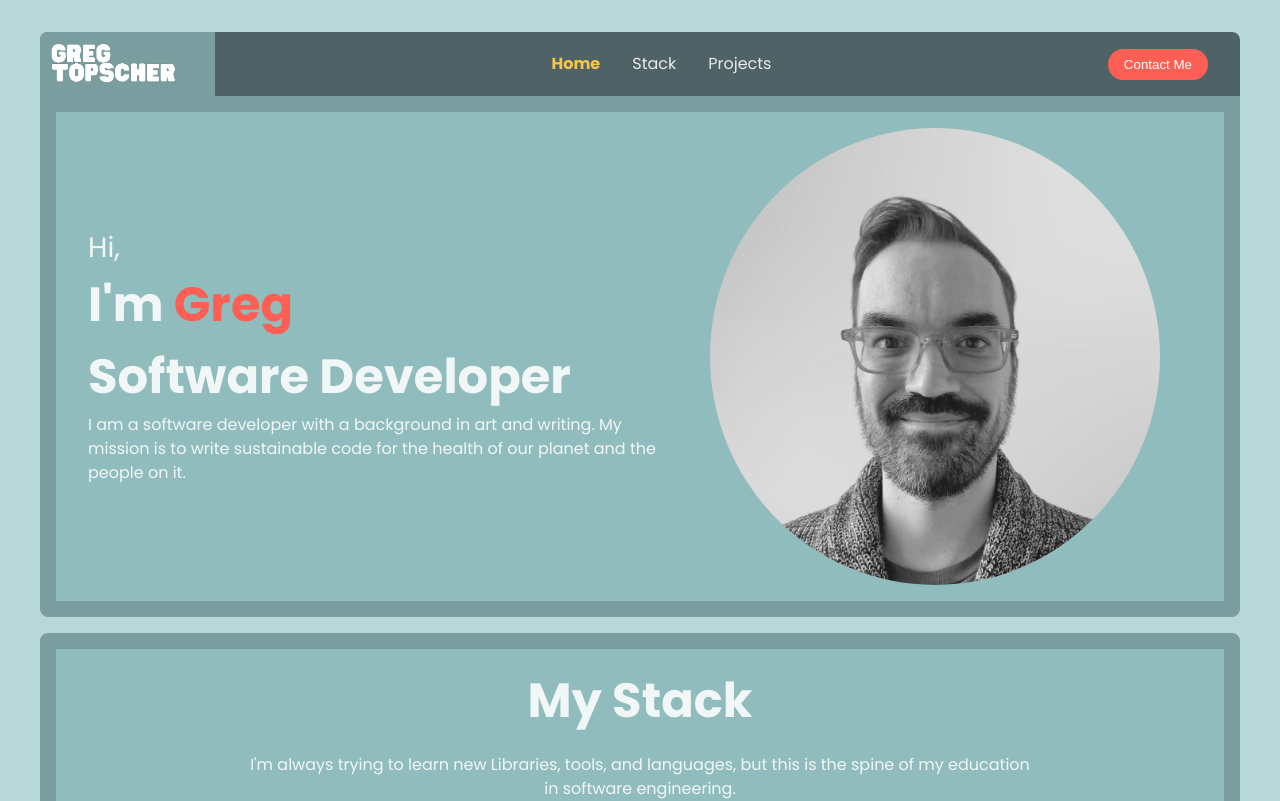
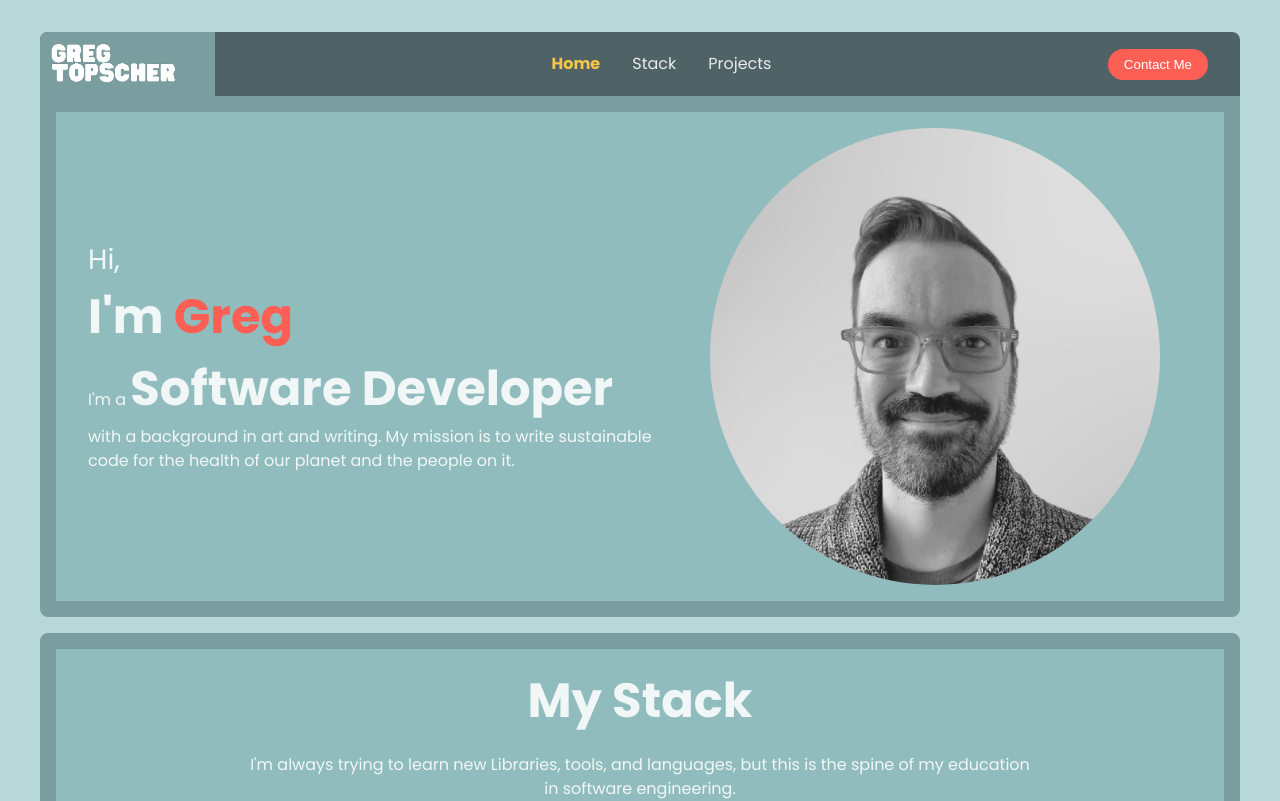
Before and after one commit to cozyfestiv/dev-portfolio, a React (Vite) app: page / in a window 1280 px wide. Shown: the top 801 px of the page. Built offline with nearby package versions, Linux system fonts and the light colour scheme.

Commit message:
cleaning up intro copy

```diff
--- a/src/components/Intro/Intro.jsx
+++ b/src/components/Intro/Intro.jsx
@@ -10,13 +10,11 @@ const Intro = () => {
         <span className="hello">Hi,</span>
         <span className="intro-text">
           I'm <span className="intro-name">Greg</span>
-          <br />
-          <span className="intro-title">Software Developer</span>
         </span>
         <p className="intro-p">
-          I am a software developer with a background in art and writing. My
-          mission is to write sustainable code for the health of our planet and
-          the people on it.{" "}
+          I'm a <span className="intro-title">Software Developer</span> <br />{" "}
+          with a background in art and writing. My mission is to write
+          sustainable code for the health of our planet and the people on it.{" "}
         </p>
         {/* <Link>
           <button className="btn">Hire Me</button>
--- a/src/components/Intro/intro.css
+++ b/src/components/Intro/intro.css
@@ -15,6 +15,11 @@
   flex-direction: row;
   justify-content: center;
   align-items: center;
+}
+
+.intro-title {
+  font-size: 3rem;
+  font-weight: 700;
 }
 
 .intro-content {
```
